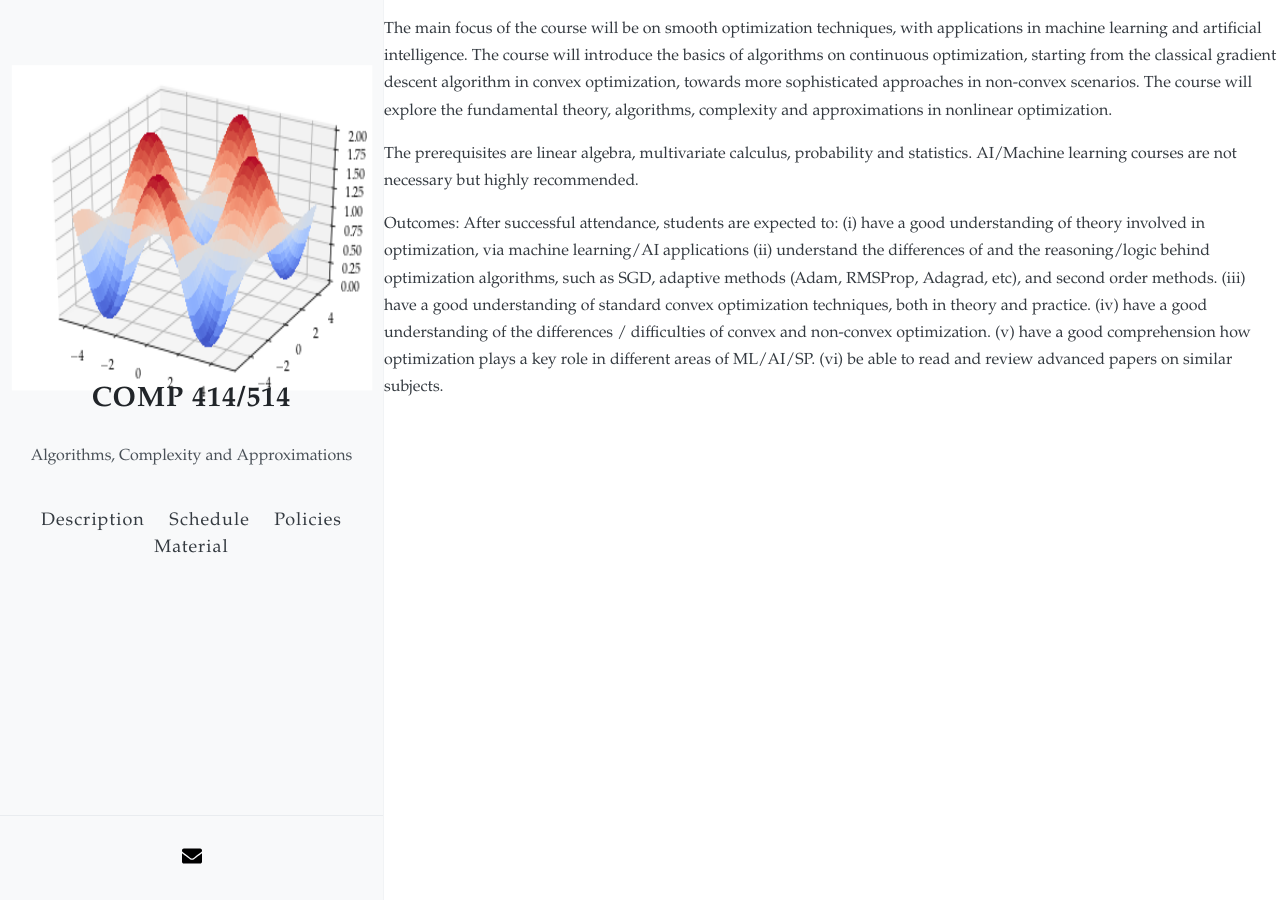
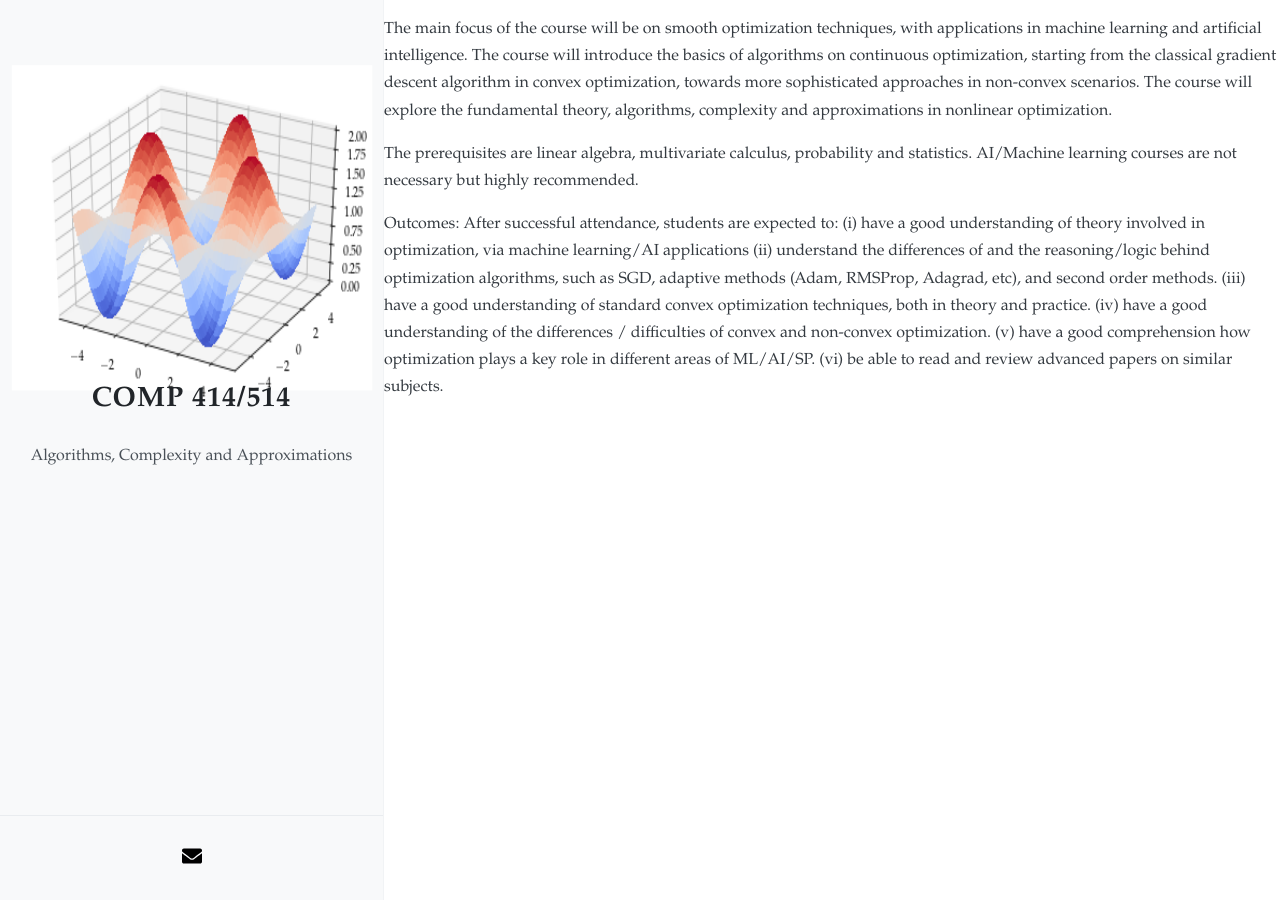
Before and after one commit to akyrillidis/comp414-514, a Jekyll site: the page built from index.md, in a window 1280 px wide. Built offline with Jekyll 4.4.1, drawn with Linux system fonts in a browser that asks for light colours; nearby versions of some CDN libraries.

Commit message:
Update _config.yml

```diff
--- a/_config.yml
+++ b/_config.yml
@@ -3,16 +3,6 @@ name: COMP 414/514
 description: Algorithms, Complexity and Approximations
 avatar: images/noncvx.png
 favicon: https://raw.githubusercontent.com/FromEndWorld/LOFFER/master/images/favicon.png
-
-navigation:
-  - name: Description
-    url: /index.md
-  - name: Schedule
-    url: /schedule.md
-  - name: Policies
-    url: /policies.md
-  - name: Material
-    url: /material.md
 
 paginate: 8
 
```
